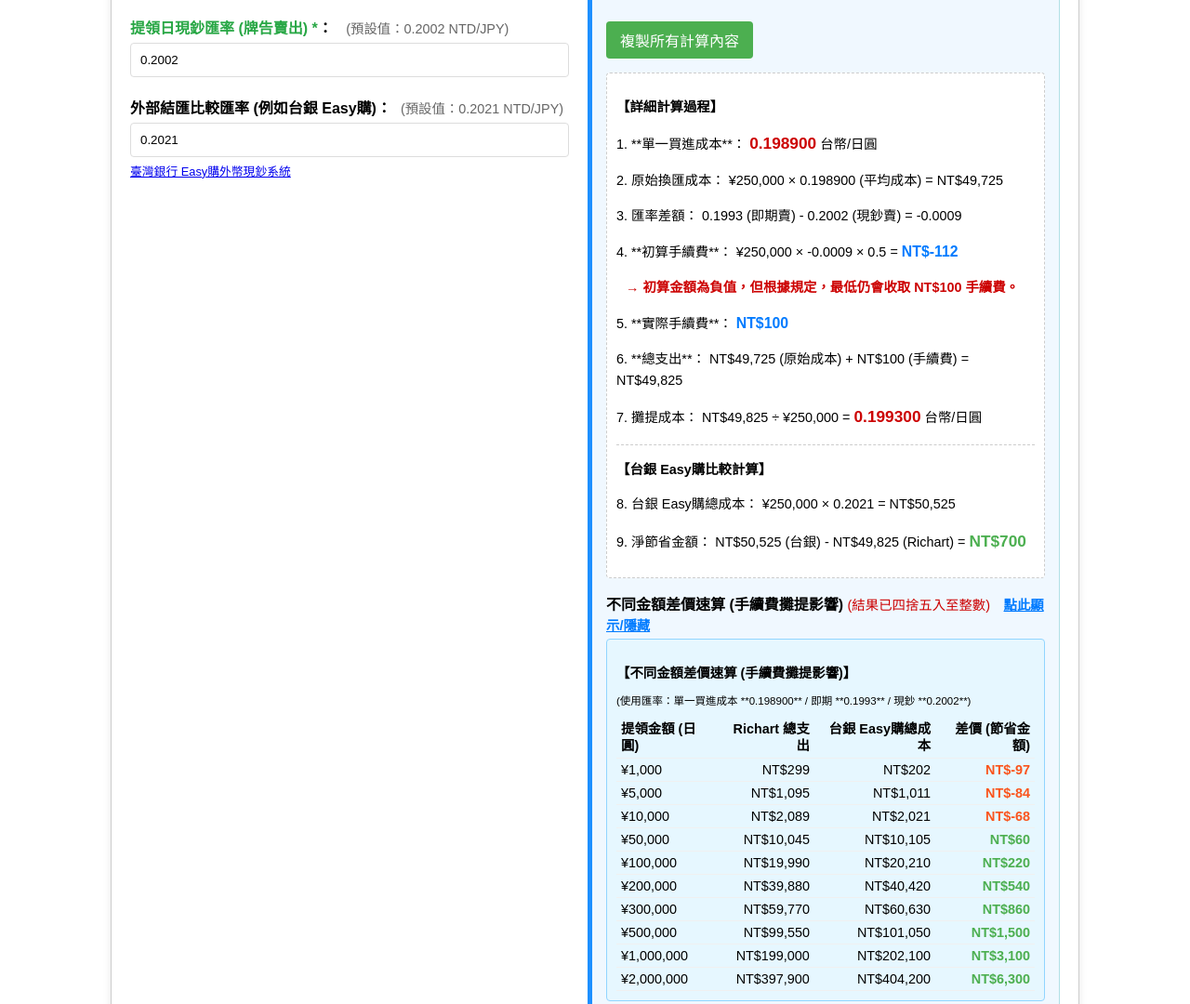
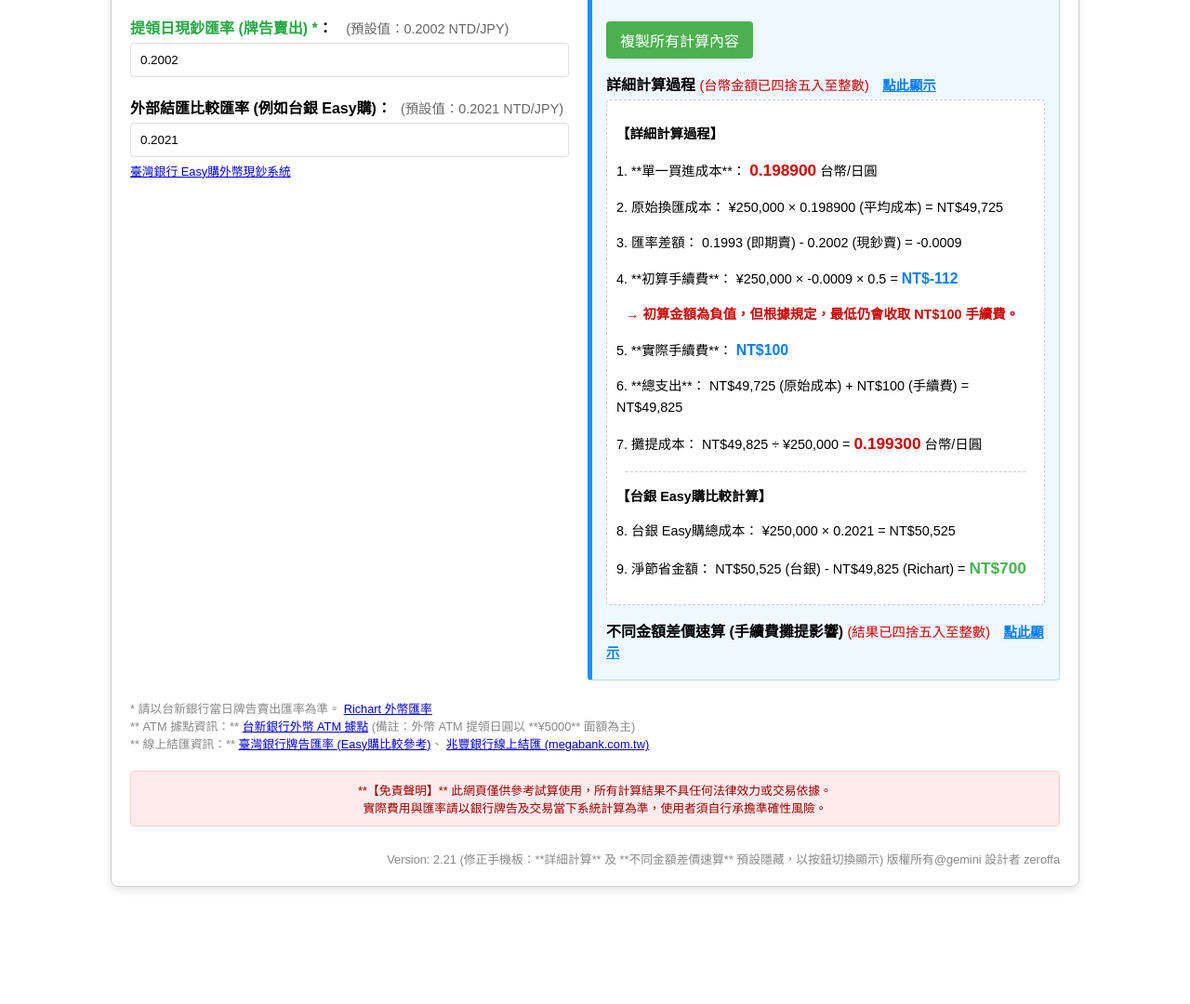
Before and after one commit to zeroffa/RichartATM, a plain HTML site: page index.html in a window 1280 px wide. Shown: the part 664-1744 px from the top of the page at 93% size. After the commit the page ends 1638 px from the top, so only its background shows below. Drawn offline with Linux system fonts and the light colour scheme.

Commit message:
Update index.html

```diff
--- a/index.html
+++ b/index.html
@@ -5,7 +5,7 @@
     <meta name="viewport" content="width=device-width, initial-scale=1.0">
     <title>JPY Cost Calc</title>
     <style>
-        /* (CSS 樣式保持 V2.18/V2.19 不變) */
+        /* (CSS 樣式保持 V2.20 大部分不變) */
         body {
             font-family: 'Microsoft JhengHei', '微軟正黑體', Arial, sans-serif;
             max-width: 1000px;
@@ -43,11 +43,11 @@
         .result-value { color: #007bff; font-weight: bold; font-size: 1.1em; }
         .final-cost { color: #cc0000; font-weight: bold; font-size: 1.2em; }
         .final-savings { color: #4CAF50; font-weight: bold; font-size: 1.2em; }
-        hr { border: 0; border-top: 1px dashed #ccc; margin: 15px 0; }
+        hr { border: 0; border-top: 1px dashed #ccc; margin: 15px 10px; } /* 修正：縮短 hr 寬度 */
         #copyButton { margin-top: 10px; padding: 8px 15px; background-color: #4CAF50; color: white; border: none; border-radius: 4px; cursor: pointer; font-size: 1em; }
         #copyButton:hover { background-color: #45a049; }
-        #detailCalculation { background-color: #fff; padding: 10px; margin-top: 15px; border: 1px dashed #ccc; border-radius: 4px; font-size: 0.9em; line-height: 1.6; }
-        #quickDifference { background-color: #e6f7ff; border: 1px solid #91d5ff; padding: 10px; margin-top: 5px; border-radius: 4px; font-size: 0.9em; display: none; }
+        #detailCalculation { background-color: #fff; padding: 10px; margin-top: 5px; border: 1px dashed #ccc; border-radius: 4px; font-size: 0.9em; line-height: 1.6; } /* 修正：移除 margin-top: 15px; */
+        #quickDifference { background-color: #e6f7ff; border: 1px solid #91d5ff; padding: 10px; margin-top: 5px; border-radius: 4px; font-size: 0.9em; }
         .toggle-btn { font-size: 0.9em; color: #007bff; cursor: pointer; text-decoration: underline; margin-left: 10px; }
         #quickDifference table { width: 100%; border-collapse: collapse; margin-top: 5px; }
         #quickDifference th, #quickDifference td { padding: 4px 5px; text-align: right; border-bottom: 1px solid #f0f0f0; word-wrap: break-word; }
@@ -120,7 +120,6 @@
         #addCostButton:hover {
             background-color: #0056b3;
         }
-        /* V2.20 修正：讓這個區塊的內容置中 */
         .average-cost-display {
             font-size: 1em;
             font-weight: bold;
@@ -130,7 +129,7 @@
             border: 1px dashed #91d5ff;
             border-radius: 4px;
             background-color: #e6f7ff;
-            text-align: center; /* V2.20 置中 */
+            text-align: center;
         }
 
     </style>
@@ -213,14 +212,18 @@
 
             <button id="copyButton" onclick="copyResults()">複製所有計算內容</button>
 
+            <p style="font-weight:bold; margin-bottom: 5px; margin-top: 15px;">
+                詳細計算過程
+                <span style="font-weight:normal; color:#cc0000; font-size:0.9em;">(台幣金額已四捨五入至整數)</span>
+                <span id="toggleDetailBtn" class="toggle-btn" onclick="toggleContent('detailCalculation', 'toggleDetailBtn')">點此顯示</span>
+            </p>
             <div id="detailCalculation">
-                <p style="font-weight:bold; margin-bottom: 5px;">【詳細計算過程】 <span style="font-weight:normal; color:#cc0000; font-size:0.9em;">(台幣金額已四捨五入至整數)</span></p>
                 </div>
 
             <p style="font-weight:bold; margin-bottom: 5px; margin-top: 15px;">
                 不同金額差價速算 (手續費攤提影響)
                 <span style="font-weight:normal; color:#cc0000; font-size:0.9em;">(結果已四捨五入至整數)</span>
-                <span id="toggleQuickBtn" class="toggle-btn" onclick="toggleContent('quickDifference')">點此顯示/隱藏</span>
+                <span id="toggleQuickBtn" class="toggle-btn" onclick="toggleContent('quickDifference', 'toggleQuickBtn')">點此顯示</span>
             </p>
             <div id="quickDifference">
                 </div>
@@ -244,7 +247,7 @@
     </div>
 
     <div class="version-info">
-        Version: 2.20 (修正匯率預設值、多筆成本顯示置中、新增快速金額按鈕警告機制) 版權所有@gemini 設計者 zeroffa
+        Version: 2.21 (修正手機板：**詳細計算** 及 **不同金額差價速算** 預設隱藏，以按鈕切換顯示) 版權所有@gemini 設計者 zeroffa
     </div>
 
     <script src="calculator.js"></script>
```
